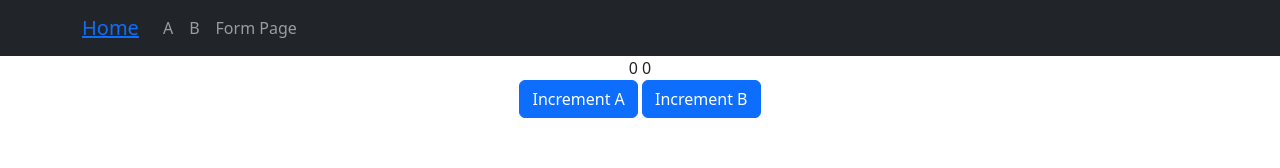
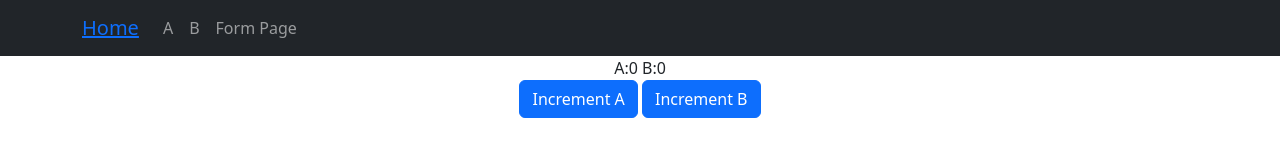
Before and after one commit to tejasvee-appsdeployer/task-7, a React (Create React App) app: page / in a window 1280 px wide. Shown: the top 168 px of the page. Built offline with nearby package versions, Linux system fonts and the light colour scheme.

Commit message:
minor changes

```diff
--- a/src/components/Home.js
+++ b/src/components/Home.js
@@ -3,7 +3,7 @@ import { Button } from "react-bootstrap";
 const Home = ({ a, b, incA, incB }) => {
 	return (
 		<div>
-			{a} {b}
+			A:{a} B:{b}
 			<br />
 			<Button variant="primary" onClick={incA}>
 				Increment A
--- a/src/components/PageA.js
+++ b/src/components/PageA.js
@@ -3,7 +3,7 @@ import { Button } from "react-bootstrap";
 const PageA = ({ a, b, incA, decB }) => {
 	return (
 		<div>
-			{a} {b}
+			A:{a} B:{b}
 			<br />
 			<Button variant="primary" onClick={incA}>
 				Increment A
--- a/src/components/PageB.js
+++ b/src/components/PageB.js
@@ -3,7 +3,7 @@ import { Button } from "react-bootstrap";
 const PageB = ({ a, b, decA, incB }) => {
 	return (
 		<div>
-			{a} {b}
+			A:{a} B:{b}
 			<br />
 			<Button variant="secondary" onClick={decA}>
 				Decrement A
```
